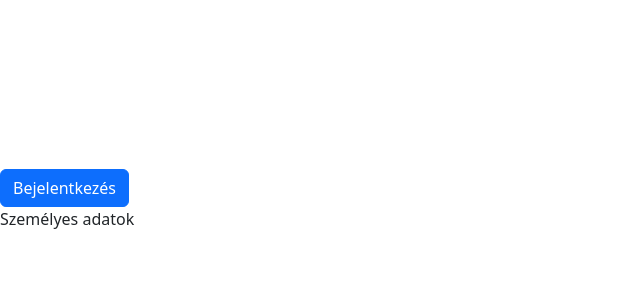
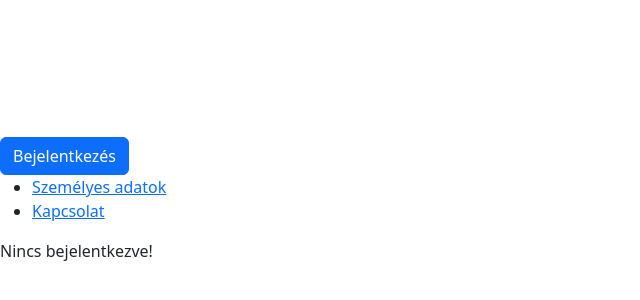
Before and after one commit to MasterfieldProject/MFREACT_26031, a React (Vite) app in the folder exercises/: page / in a window 1280 px wide. Shown: the part 200-500 px from the top of the page, without its empty margins (0-640 px from the left). Built offline with nearby package versions, Linux system fonts and the light colour scheme.

Commit message:
Add navigation links and not logged in message to UserApp component

```diff
--- a/exercises/src/Exercise11.jsx
+++ b/exercises/src/Exercise11.jsx
@@ -20,10 +20,17 @@ export default function UserApp() {
 
     return <Router>
         <Login isLoggedIn={isLoggedIn} login={login} logout={logout} />
-
+        <ul>
+            <li>
+                <Link to="/personal">Személyes adatok</Link>
+            </li>
+            <li>
+                <Link to="/contact">Kapcsolat</Link>
+            </li>
+        </ul>
         <Routes>
-            <Route path="/" element={<PersonalInfo />} />
-            <Route path="/personal" element={<PersonalInfo />} />
+            <Route path="/" element={isLoggedIn ? <PersonalInfo /> : <NotLoggedIn />} />
+            <Route path="/personal" element={isLoggedIn ? <PersonalInfo /> : <NotLoggedIn />} />
             <Route path="/contact" element={<Contact />} />
             <Route path="*" element={<NoMatch />} />
         </Routes>
@@ -33,6 +40,7 @@ export default function UserApp() {
 
 const PersonalInfo = () => <div>Személyes adatok</div>;
 const Contact = () => <div>Kapcsolat</div>;
+const NotLoggedIn = () => <div>Nincs bejelentkezve!</div>;
 const NoMatch = () => <div>Nem található az oldal</div>;
 
 const Login = ({ isLoggedIn, login, logout }) => {
```
